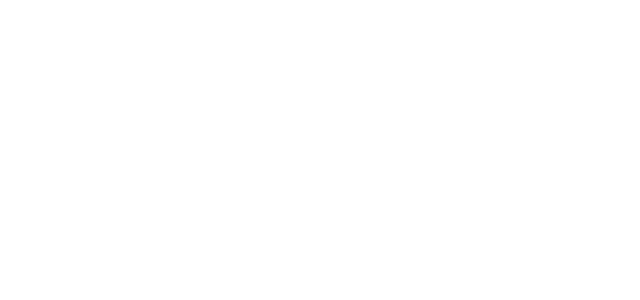
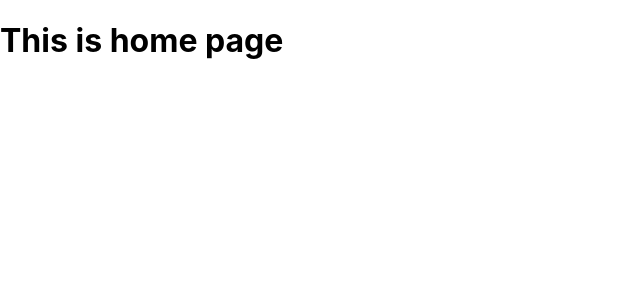
Before and after one commit to Thakurking/bido, a React (Create React App) app in the folder bido-frontend/: page /home in a window 1280 px wide. Shown: the top 300 px of the page, without its empty margins (0-640 px from the left). Built offline with nearby package versions, Linux system fonts and the light colour scheme.

Commit message:
small fixes in login and signup

```diff
--- a/bido-frontend/src/App.js
+++ b/bido-frontend/src/App.js
@@ -4,13 +4,13 @@
 import LandingPage from "./component/landingPage";
 import Login from "./component/screens/login";
 import Signup from "./component/screens/signup";
-
+import Home from "./component/screens/home";
 export default function App() {
   return (
     <>
       <Router>
         <Route exact path="/">
-        <LandingPage />
+          <LandingPage />
         </Route>
         <Route exact path="/login">
           <Login />
@@ -18,6 +18,9 @@
         <Route exact path="/signup">
           <Signup />
         </Route>
+        <Route exact path="/home">
+          <Home />
+        </Route>
       </Router>
     </>
   );
--- a/bido-frontend/src/component/screens/home.js
+++ b/bido-frontend/src/component/screens/home.js
@@ -0,0 +1,10 @@
+import React from 'react'
+
+export default function home() {
+  console.log(localStorage.getItem("jwt"));
+    return (
+      <div>
+        <h1>This is home page</h1>
+      </div>
+    );
+}
--- a/bido-frontend/src/component/screens/login.js
+++ b/bido-frontend/src/component/screens/login.js
@@ -1,5 +1,5 @@
 import React, { useState } from "react";
-import { Link } from "react-router-dom";
+import { Link, useHistory } from "react-router-dom";
 import CssBaseline from "@material-ui/core/CssBaseline";
 import Typography from "@material-ui/core/Typography";
 import Container from "@material-ui/core/Container";
@@ -11,6 +11,7 @@
 import axios from "axios"
 
 const Signup = () => {
+  const history = useHistory();
   const [phone, setPhone] = useState("");
   const [password, setPassword] = useState("");
 
@@ -21,7 +22,13 @@
         password,
       })
       .then((res) => {
-        console.log(res.data);
+        if(res.data.Error){
+          console.log(res.data.Error)
+        }else{
+          console.log(res.data.message);
+          localStorage.setItem("jwt", res.data.token);
+          history.push("/home");
+        }
       })
       .catch((err) => {
         console.log(err);
@@ -84,7 +91,7 @@
                     marginTop: 7,
                   }}
                 >
-                  Signup
+                  Login
                 </Button>
               </Grid>
             </Grid>
```
